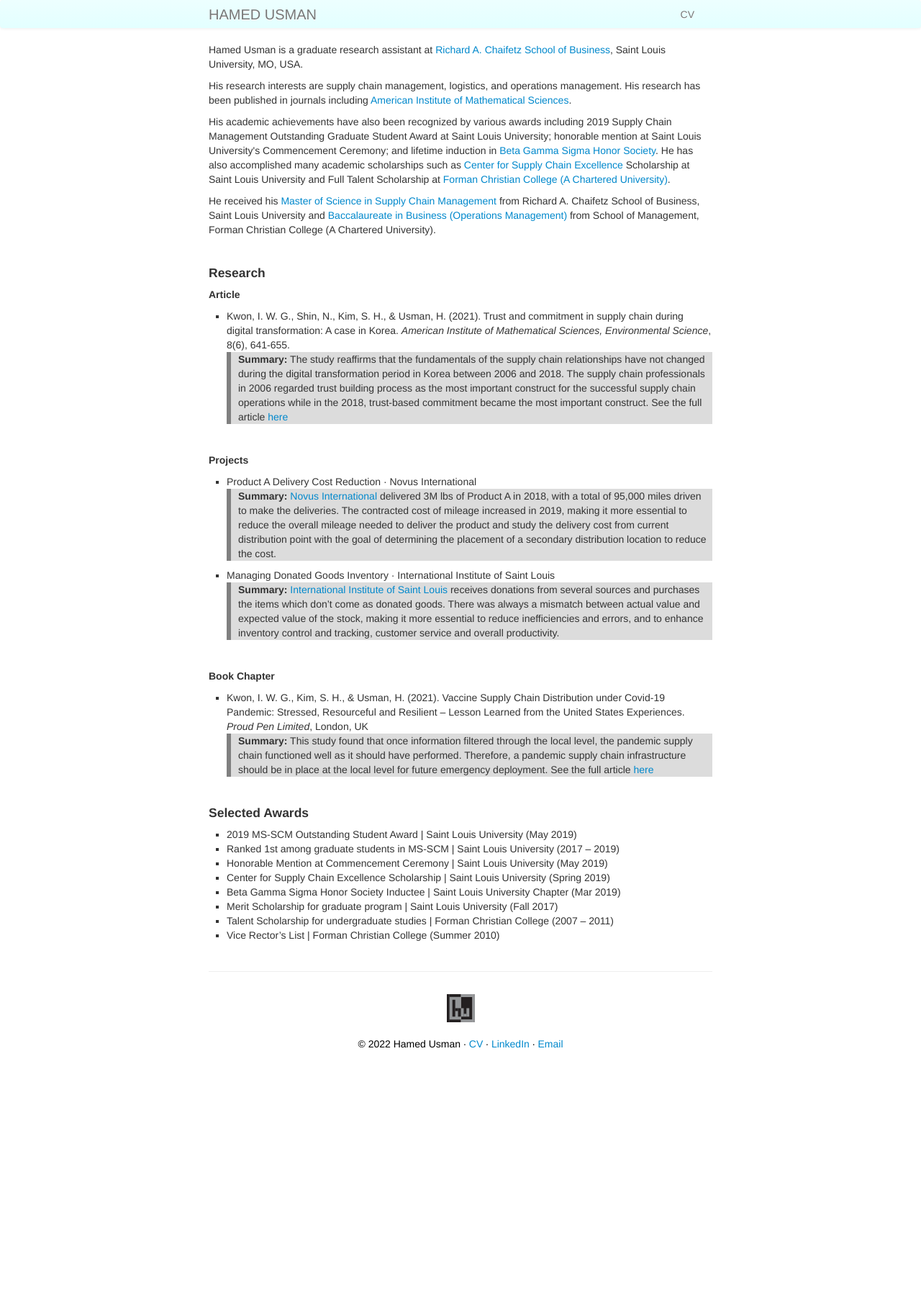
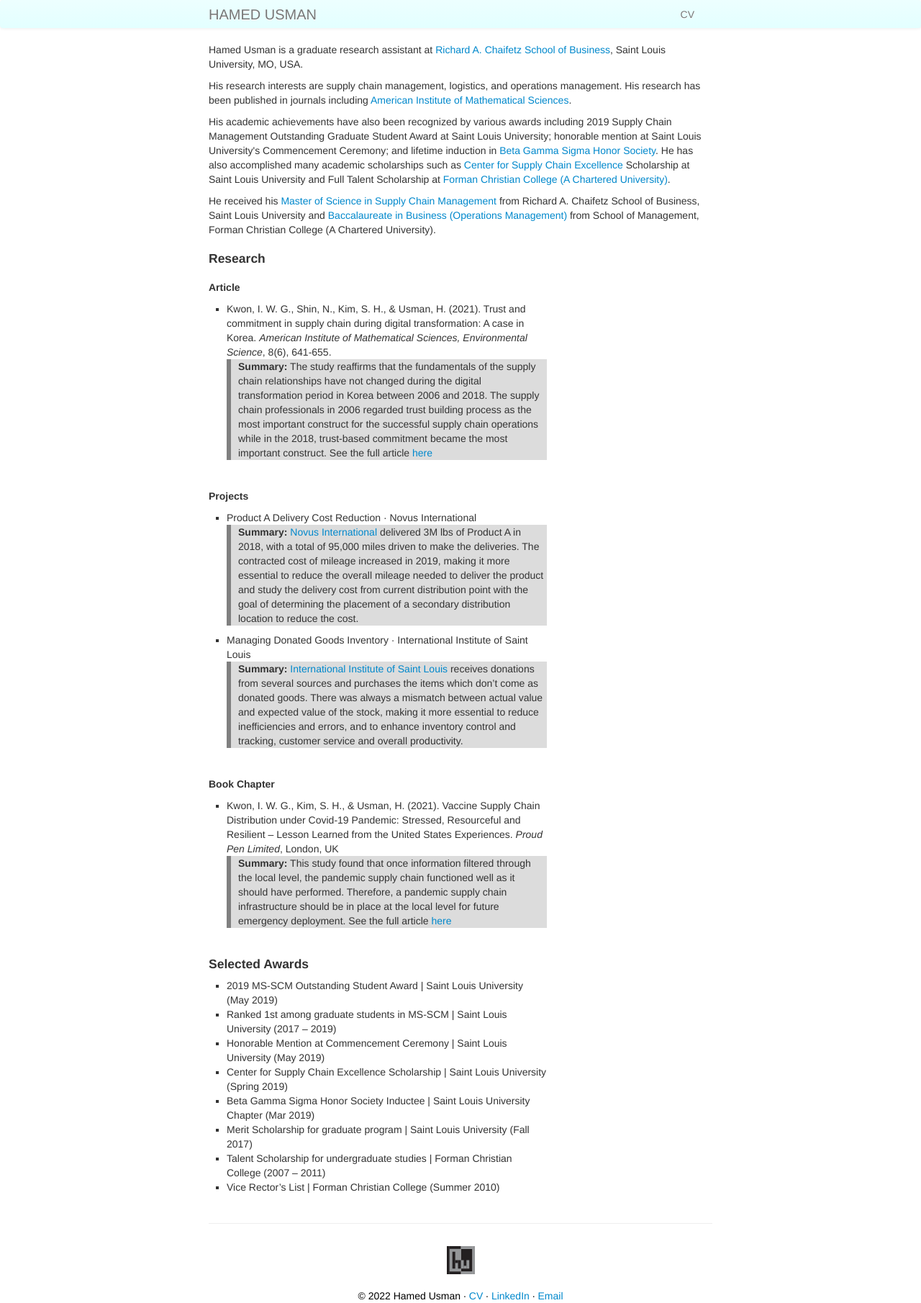
Before and after one commit to hamedusman/hamedusman.github.io, a Jekyll site: the page built from index.md, in a window 1280 px wide. Shown: the whole page at 72% size. Built offline with Jekyll 4.4.1, drawn with Linux system fonts in a browser that asks for light colours; before the commit the page ends 1460 px from its top, so only the background shows below that.

Commit message:
Update index.md

```diff
--- a/index.md
+++ b/index.md
@@ -9,8 +9,10 @@
 <p>His academic achievements have also been recognized by various awards including 2019 Supply Chain Management Outstanding Graduate Student Award at Saint Louis University; honorable mention at Saint Louis University's Commencement Ceremony; and lifetime induction in <a href="https://www.betagammasigma.org">Beta Gamma Sigma Honor Society</a>. He has also accomplished many academic scholarships such as <a href="https://www.slu.edu/business/centers/supply-chain-excellence/index.php">Center for Supply Chain Excellence</a> Scholarship at Saint Louis University and Full Talent Scholarship at <a href="https://www.fccollege.edu.pk">Forman Christian College (A Chartered University)</a>.</p>
 <p>He received his <a href="https://www.slu.edu/business/graduate/supply-chain-management">Master of Science in Supply Chain Management</a> from Richard A. Chaifetz School of Business, Saint Louis University and <a href="https://www.fccollege.edu.pk/baccalaureate-in-business/">Baccalaureate in Business (Operations Management)</a> from School of Management, Forman Christian College (A Chartered University).</p>
 
-<br>
-<h4>Research</h4>
+<div class="container">
+<h4><a name="contact"></a>Research</h4>
+<div class="row-fluid">
+<div class="span5">
 <h5>Article</h5>
 <ul>
 <li>Kwon, I. W. G., Shin, N., Kim, S. H., & Usman, H. (2021). Trust and commitment in supply chain during digital transformation: A case in Korea. <i>American Institute of Mathematical Sciences, Environmental Science</i>, 8(6), 641-655.</li>
```
